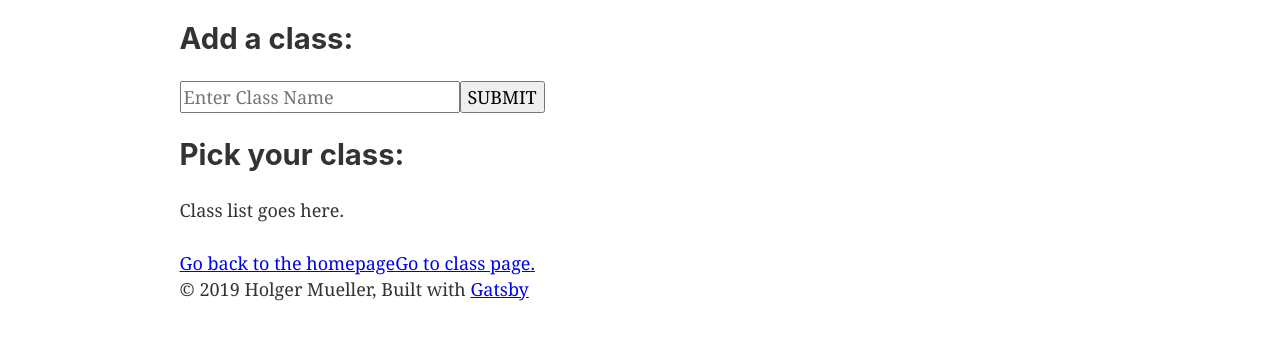
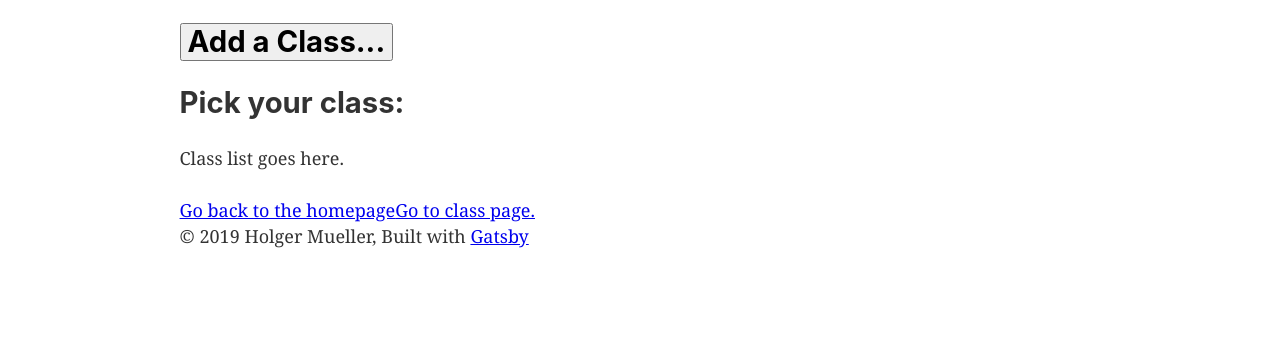
Before and after one commit to Holgermueller/yet-another-gatsby-blog, a Gatsby site: page /profile in a window 1280 px wide. Shown: the part 198-538 px from the top of the page. Built offline with nearby package versions, Linux system fonts and the light colour scheme; Gatsby itself is replaced by a stand-in of ours.

Commit message:
worked on forms

```diff
--- a/src/pages/index.js
+++ b/src/pages/index.js
@@ -49,6 +49,7 @@ export default class IndexPage extends React.Component {
             placeholder="Username"
             value={this.state.username}
             onChange={this.handleChange}
+            required
           />
           <input
             type="password"
@@ -56,6 +57,7 @@ export default class IndexPage extends React.Component {
             placeholder="Password"
             value={this.state.password}
             onChange={this.handleChange}
+            required
           />
           <input
             type="submit"
--- a/src/pages/profile.js
+++ b/src/pages/profile.js
@@ -8,10 +8,20 @@ export default class ProfilePage extends React.Component {
     super(props)
     this.state = {
       nameOfClass: ``,
+      showForm: false,
     }
 
+    this.handleDropdown = this.handleDropdown.bind(this)
     this.handleChange = this.handleChange.bind(this)
     this.handleClassNameSubmit = this.handleClassNameSubmit.bind(this)
+  }
+
+  handleDropdown = e => {
+    e.preventDefault()
+    console.log("click")
+    this.setState({
+      showForm: true,
+    })
   }
 
   handleChange = e => {
@@ -34,7 +44,12 @@ export default class ProfilePage extends React.Component {
       <Layout>
         <SEO title="Teacher-profile" />
         <h1>Hello, Instructor.</h1>
-        <h2>Add a class:</h2>
+        <h2>
+          <button name="formDropdown" onClick={this.handleDropdown}>
+            Add a Class...
+          </button>
+        </h2>
+        {this.state.showForm ? (
           <form method="post">
             <input
               type="text"
@@ -42,6 +57,7 @@ export default class ProfilePage extends React.Component {
               placeholder="Enter Class Name"
               value={this.state.nameOfClass}
               onChange={this.handleChange}
+              required
             />
             <input
               type="submit"
@@ -49,6 +65,8 @@ export default class ProfilePage extends React.Component {
               onClick={this.handleClassNameSubmit}
             />
           </form>
+        ) : (null)}
+
         <h2>Pick your class:</h2>
         <p>Class list goes here.</p>
         <Link to="/">Go back to the homepage</Link>
--- a/src/pages/signup.js
+++ b/src/pages/signup.js
@@ -56,6 +56,7 @@ export default class SignUpPage extends React.Component {
             placeholder="Enter first name"
             value={this.state.firstName}
             onChange={this.handleChange}
+            required
           />
           <input
             type="text"
@@ -63,6 +64,7 @@ export default class SignUpPage extends React.Component {
             placeholder="Enter last name"
             value={this.state.lastName}
             onChange={this.handleChange}
+            required
           />
           <input
             type="text"
@@ -70,6 +72,7 @@ export default class SignUpPage extends React.Component {
             placeholder="Enter username"
             value={this.state.userName}
             onChange={this.handleChange}
+            required
           />
           <input
             type="email"
@@ -77,6 +80,7 @@ export default class SignUpPage extends React.Component {
             placeholder="Enter email"
             value={this.state.email}
             onChange={this.handleChange}
+            required
           />
           <input
             type="password"
@@ -84,6 +88,7 @@ export default class SignUpPage extends React.Component {
             placeholder="Enter password"
             value={this.state.password}
             onChange={this.handleChange}
+            required
           />
           <input
             type="password"
@@ -91,6 +96,7 @@ export default class SignUpPage extends React.Component {
             placeholder="Confirm password"
             value={this.state.confirmPassword}
             onChange={this.handleChange}
+            required
           />
           <input
             type="submit"
```
Also changed, not shown: src/pages/class.js (+15 -3 lines). Lines whose indentation alone changed are shown as unchanged.
